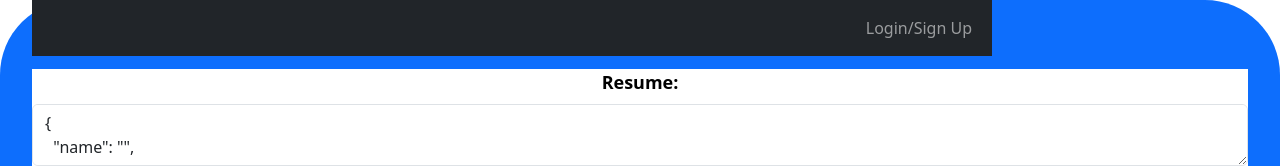
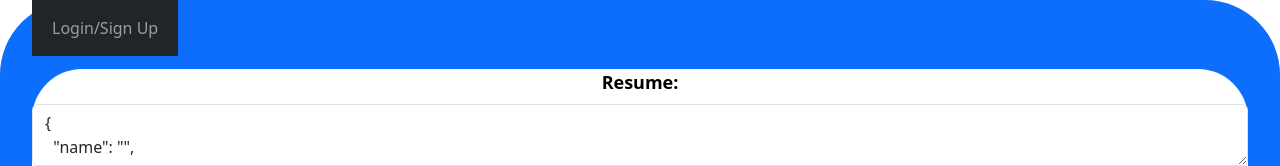
Before and after one commit to KC-Nick/resume-builder-app, a React (Vite) app in the folder client/: page /resume in a window 1280 px wide. Shown: the top 166 px of the page. Built offline with nearby package versions, Linux system fonts and the light colour scheme.

Commit message:
added navbar css adjustments to spacing

```diff
--- a/client/src/components/NavBar.jsx
+++ b/client/src/components/NavBar.jsx
@@ -12,11 +12,11 @@ const NavBar = () => {
     return (
       <>
       <div className='navbar-container'>
-        <Navbar bg='dark' variant='dark' expand='lg'>
+        <Navbar bg='dark' variant='dark' expand='lg' className="justify-content-center">
           <Container fluid>
             <Navbar.Toggle aria-controls='navbar' />
             <Navbar.Collapse id='navbar' className='d-flex flex-row-reverse'>
-              <Nav className='ml-auto d-flex'>
+              <Nav className='m-auto justify-content-center'>
                 {Auth.loggedIn() ? (
                   <>
                     <Nav.Link as={Link} to='/home'>
--- a/client/src/components/resume.css
+++ b/client/src/components/resume.css
@@ -1,13 +1,8 @@
-.resume-footer {
-    background-color: white;
-}
-
 .navbar-container {
     position: fixed;
     top: 0;
-    display: stretch;
-    width: 75%;
-    float: left;
+    width: auto;
 	margin: 0 0 0 0;
 	padding-bottom: 10%;
+    display: inline-block;
 }
```
